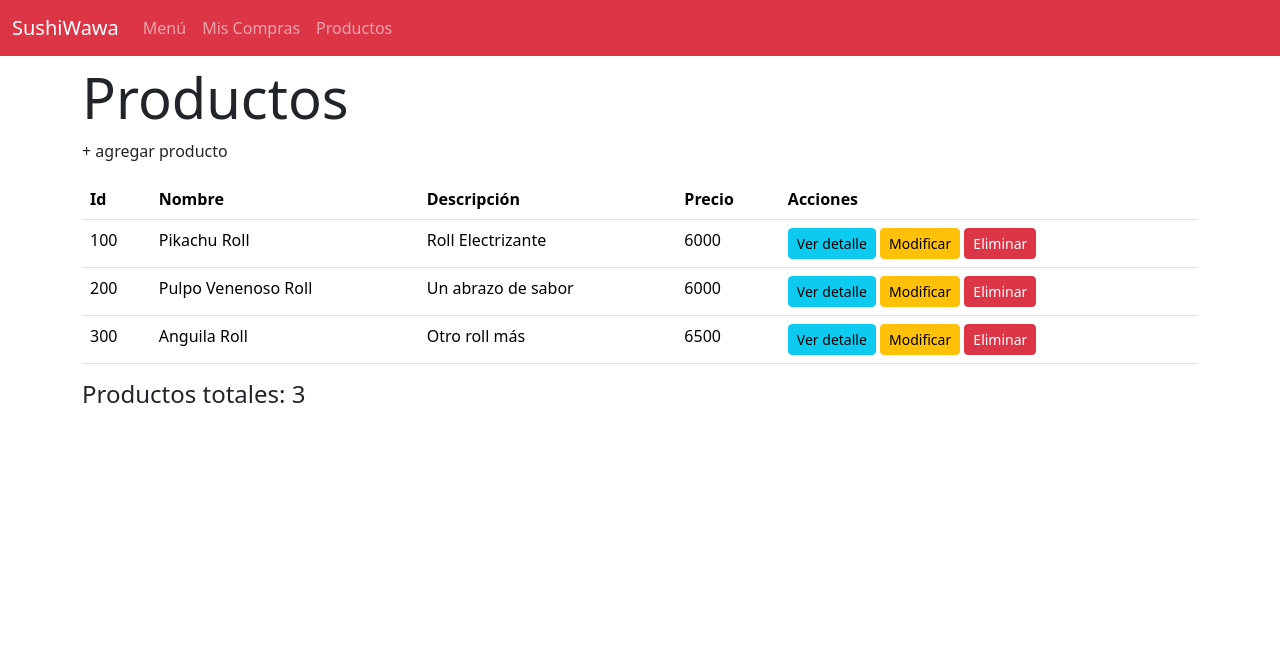
After one commit to profealejandrousm/Sushiwawa, a Django app: page /productos/ in a window 1280 px wide. The commit adds this page. Shown: the top 649 px of the page. Run offline with Django 5.2, Linux system fonts and the light colour scheme; data comes from the database, SQL or seed files in the repository.

Commit message:
Listado productos

```diff
--- a/appsushi/templates/appsushi/base.html
+++ b/appsushi/templates/appsushi/base.html
@@ -28,7 +28,7 @@
                         <a class="nav-link" href='{% url "miscompras" %}'>Mis Compras</a>
                     </li>
                     <li class="nav-item">
-                        <a class="nav-link" href="#">Contacto</a>
+                        <a class="nav-link" href='{% url "productos" %}'>Productos</a>
                     </li>
                 </ul>
             </div>
--- /dev/null
+++ b/appsushi/templates/appsushi/productos.html
@@ -0,0 +1,48 @@
+{% extends "appsushi/base.html" %}
+{% load static %}
+
+
+{% block contenido %}
+<div class="container mt-2">
+    <div>
+        <h1 class="display-4">Productos</h1>
+        <p>+ agregar producto</p>
+    </div>
+    <div>
+        <table class="table table-hover">
+            <thead>
+                <tr>
+                    <th>Id</th>
+                    <th>Nombre</th>
+                    <th>Descripción</th>
+                    <th>Precio</th>
+                    <th>Acciones</th>
+
+                </tr>
+            </thead>
+            <tbody>
+                {% for prod  in  productos %}
+                <tr>
+                    <td>{{prod.id}}</td>
+                    <td>{{prod.nombre_producto}}</td>
+                    <td>{{prod.descripcion}}</td>
+                    <td>{{prod.precio}}</td>
+                    <td>
+                        <a href="http://" role="button" class="btn btn-sm btn-info">Ver detalle</a>
+                        <a href="http://" role="button" class="btn btn-sm btn-warning">Modificar</a>
+                        <a href="http://" role="button" class="btn btn-sm btn-danger">Eliminar</a>
+                    </td>
+                </tr>
+                {% endfor %}
+            </tbody>
+        </table>
+
+    </div>
+    <div>
+        <h4>Productos totales: {{total}}</h4>
+    </div>
+
+</div>
+
+
+{% endblock contenido %}
--- a/appsushi/urls.py
+++ b/appsushi/urls.py
@@ -1,9 +1,10 @@
 from django.urls import path
 from django.urls import include, path
-from .views import index, menu, miscompras
+from .views import index, menu, miscompras, productos
 
 urlpatterns = [
     path('',index,name='index'),
     path('menu/',menu, name='menu'),
-    path('miscompras/', miscompras, name='miscompras' )
+    path('miscompras/', miscompras, name='miscompras' ),
+    path('productos/',productos, name='productos'),
 ]
--- a/appsushi/views.py
+++ b/appsushi/views.py
@@ -29,3 +29,13 @@ def miscompras(request):
 
 
     return render(request,'appsushi/miscompras.html', context)
+
+def productos(request):
+    listaproductos=Producto.objects.all()
+    total=listaproductos.count()
+
+    context={
+         "productos":listaproductos,
+         "total":total
+    }
+    return render(request,'appsushi/productos.html', context)
```
